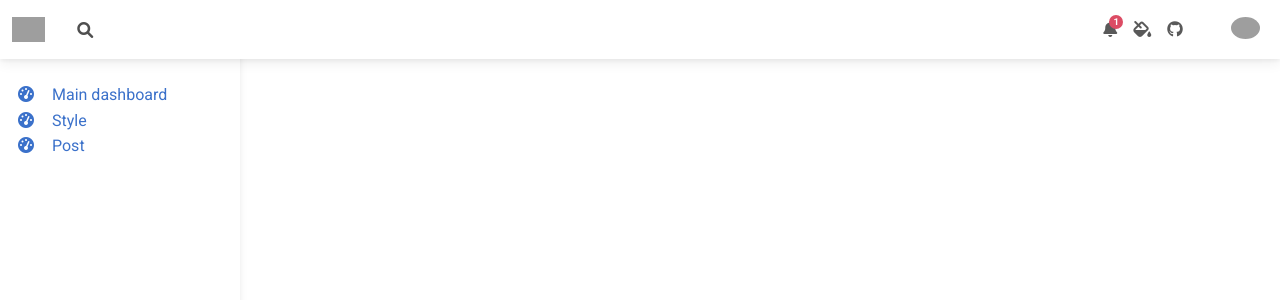
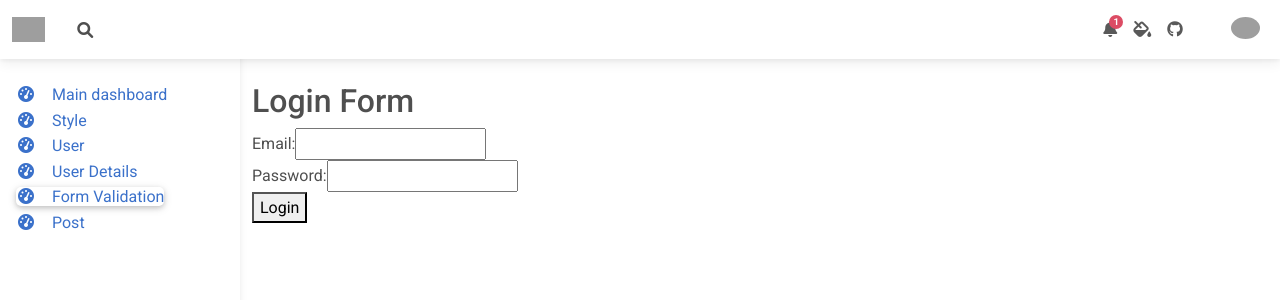
Before and after one commit to Chirag-bambhaniya/my-react-app, a React (Create React App) app: page /form-validation in a window 1280 px wide. Shown: the top 300 px of the page. Built offline with nearby package versions, Linux system fonts and the light colour scheme; grey boxes are pictures that could not be loaded.

Commit message:
Routes without re-render sidebar

```diff
--- a/src/layout/Content.js
+++ b/src/layout/Content.js
@@ -1,10 +1,10 @@
 import React from 'react'
 // import Route1 from '../practice/Router/Route1'
 import Dashboard from '../content/Dashboard'
-// import User from '../practice/Router/User'
+import User from '../practice/Router/User'
 import { Route, Router, Routes, Switch } from 'react-router-dom'
-// import UserDetails from '../practice/Router/UserDetails';
-// import FormValidationDemo from '../practice/FormValidationDemo'
+import UserDetails from '../practice/Router/UserDetails';
+import FormValidationDemo from '../practice/FormValidationDemo'
 import HttpRequestComponent from '../practice/http_requests/HttpRequestComponent'
 import Post from '../practice/http_requests/Post'
 import StyleComponent from '../practice/style/StyleComponent'
@@ -18,11 +18,11 @@ export default function Content() {
                     <Route path="/" element={<Dashboard />} />
                     <Route path="/style" element={<StyleComponent />} />
 
-                    {/* <Route path="/users" element={<User />} /> */}
+                    <Route path="/users" element={<User />} />
                     <Route path="/post" element={<HttpRequestComponent />} />
                     <Route path="/post/:id" element={<Post />} />
-                    {/* <Route path="users/:id" element={<UserDetails />} /> */}
-                    {/* <Route path="/form-validation" element={<FormValidationDemo />} /> */}
+                    <Route path="users/:id" element={<UserDetails />} />
+                    <Route path="/form-validation" element={<FormValidationDemo />} />
                 </Routes>
             </div>
         </main>
--- a/src/layout/Sidebar.js
+++ b/src/layout/Sidebar.js
@@ -25,6 +25,21 @@ let Sidebar = () => {
                     <div>
                         <Link to="/style">
                             <i className="fas fa-tachometer-alt fa-fw me-3"></i><span>Style</span>
+                        </Link>
+                    </div>
+                    <div>
+                        <Link to="/users">
+                            <i className="fas fa-tachometer-alt fa-fw me-3"></i><span>User</span>
+                        </Link>
+                    </div>
+                    <div>
+                        <Link to="/users/1">
+                            <i className="fas fa-tachometer-alt fa-fw me-3"></i><span>User Details</span>
+                        </Link>
+                    </div>
+                    <div>
+                        <Link to="/form-validation">
+                            <i className="fas fa-tachometer-alt fa-fw me-3"></i><span>Form Validation</span>
                         </Link>
                     </div>
                     <div>
--- /dev/null
+++ b/src/practice/FormValidationDemo.js
@@ -0,0 +1,64 @@
+// FormValidationDemo.js
+
+import React, { useState } from 'react';
+
+function FormValidationDemo() {
+  const [formData, setFormData] = useState({ email: '', password: '' });
+  const [errors, setErrors] = useState('');
+
+  const handleChange = (e) => {
+    const { name, value } = e.target;
+    setFormData({ ...formData, [name]: value });
+    // Clear error message when user starts typing
+    setErrors({ ...errors, [name]: '' });
+  };
+
+  const handleSubmit = (e) => {
+    e.preventDefault();
+    const { email, password } = formData;
+    let errors = {};
+
+    // Simple validation
+    if (!email) {
+      errors.email = 'Email is required';
+    }
+    if (!password) {
+      errors.password = 'Password is required';
+    }
+    console.log(Object.keys(errors))
+    if (Object.keys(errors).length > 0) {
+      setErrors(errors);
+    } else {
+      // Form submission logic
+      console.log('Email:', formData.email);
+      console.log('Password:', formData.password);
+    }
+  };
+
+  return (
+    <div>
+      <h2>Login Form</h2>
+      <form onSubmit={handleSubmit}>
+        <div>
+          <label>Email:</label>
+          <input
+            type="email"
+            name="email"
+            value={formData.email}
+            onChange={handleChange}
+            autoComplete='on'
+          />
+          {errors.email && <span style={{ color: 'red' }}>{errors.email}</span>}
+        </div>
+        <div>
+          <label>Password:</label>
+          <input type="password" autoComplete='on' name="password" value={formData.password} onChange={handleChange} />
+          {errors.password && <span style={{ color: 'red' }}>{errors.password}</span>}
+        </div>
+        <button type="submit">Login</button>
+      </form>
+    </div>
+  );
+}
+
+export default FormValidationDemo;
--- /dev/null
+++ b/src/practice/Router/Home.js
@@ -0,0 +1,23 @@
+import React from 'react'
+import { Link } from 'react-router-dom'
+
+export default function Home() {
+    return (
+        <div>
+            <nav>
+                <ul>
+                    <li>
+                        <Link to={'/'}>Home</Link>
+                    </li>
+                    <li>
+                        <Link to={'/route-1'}>Route 1</Link>
+                    </li>
+                    <li>
+                        <Link to={'/route-2'}>Route 2</Link>
+                    </li>
+                </ul>
+            </nav>
+            Home
+        </div>
+    )
+}
--- /dev/null
+++ b/src/practice/Router/Route1.js
@@ -0,0 +1,23 @@
+import React from 'react'
+import { Link } from 'react-router-dom';
+
+export default function Route1() {
+  return (
+    <div>
+      <nav>
+        <ul>
+          <li>
+            <Link to={'/'}>Home</Link>
+          </li>
+          <li>
+            <Link to={'/route-1'}>Route-1</Link>
+          </li>
+          <li>
+            <Link to={'/route-2'}>Route-2</Link>
+          </li>
+        </ul>
+      </nav>
+      Route-1
+    </div>
+  )
+}
--- /dev/null
+++ b/src/practice/Router/Route2.js
@@ -0,0 +1,24 @@
+import React from 'react'
+import { Link } from 'react-router-dom'
+
+export default function Route2() {
+    return (
+        <div>
+            <nav>
+                <ul>
+                    <li>
+                        <Link to={'/'}>Home</Link>
+                    </li>
+                    <li>
+                        <Link to={'/route-1'}>Route-1</Link>
+                    </li>
+                    <li>
+                        <Link to={'/route-2'}>Route-1</Link>
+                    </li>
+                </ul>
+            </nav>
+            Route2
+
+        </div>
+    )
+}
--- /dev/null
+++ b/src/practice/Router/User.js
@@ -0,0 +1,48 @@
+import React from 'react'
+// import Sidebar from '../../layouts/Sidebar'
+// import Navbar from '../../layouts/Navbar'
+
+export default function User() {
+    console.log('user page');
+    return (
+        <>
+            {/* <header>
+                <Sidebar />
+                <Navbar />
+            </header>
+            <main style={{ marginTop: "58px" }}>
+                <div className="container pt-4"> */}
+                    <table className="table">
+                        <thead>
+                            <tr>
+                                <th scope="col">#</th>
+                                <th scope="col">First</th>
+                                <th scope="col">Last</th>
+                                <th scope="col">Handle</th>
+                            </tr>
+                        </thead>
+                        <tbody>
+                            <tr>
+                                <th scope="row">1</th>
+                                <td>Mark</td>
+                                <td>Otto</td>
+                                <td>@mdo</td>
+                            </tr>
+                            <tr>
+                                <th scope="row">2</th>
+                                <td>Jacob</td>
+                                <td>Thornton</td>
+                                <td>@fat</td>
+                            </tr>
+                            <tr>
+                                <th scope="row">3</th>
+                                <td colSpan="2">Larry the Bird</td>
+                                <td>@twitter</td>
+                            </tr>
+                        </tbody>
+                    </table>
+                {/* </div>
+            </main> */}
+        </>
+    )
+}
--- /dev/null
+++ b/src/practice/Router/UserDetails.js
@@ -0,0 +1,10 @@
+import React from 'react'
+import { useParams } from 'react-router-dom'
+
+export default function UserDetails() {
+  const {id} = useParams();
+  console.log("🚀 ~ UserDetails ~ user id:", id)
+  return (
+    <div>UserDetails</div>
+  )
+}
```
Also changed, not shown: src/index.js (+18 -0 lines), src/practice/Router/Dashboard.js (added, +20 -0 lines).
